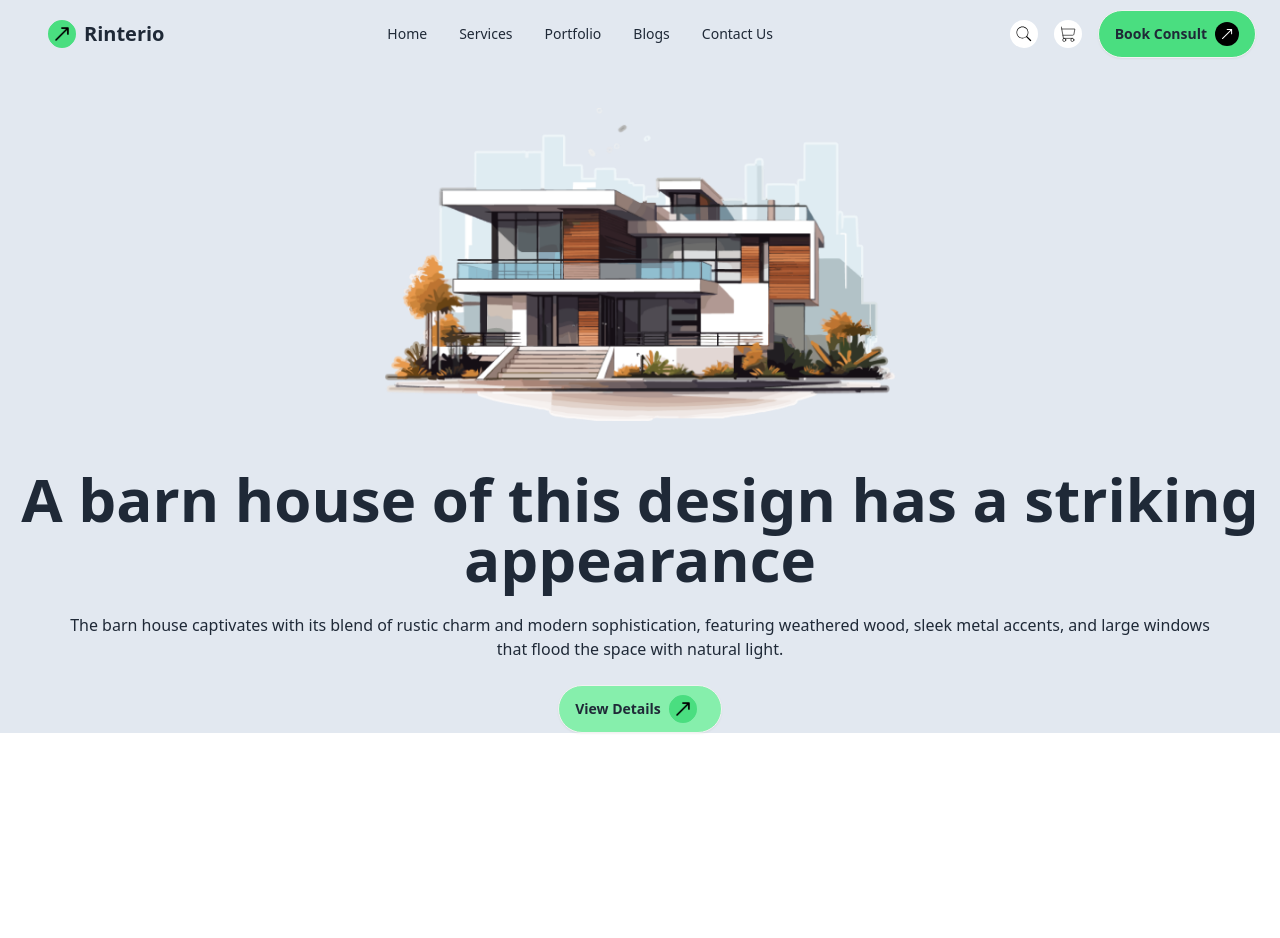
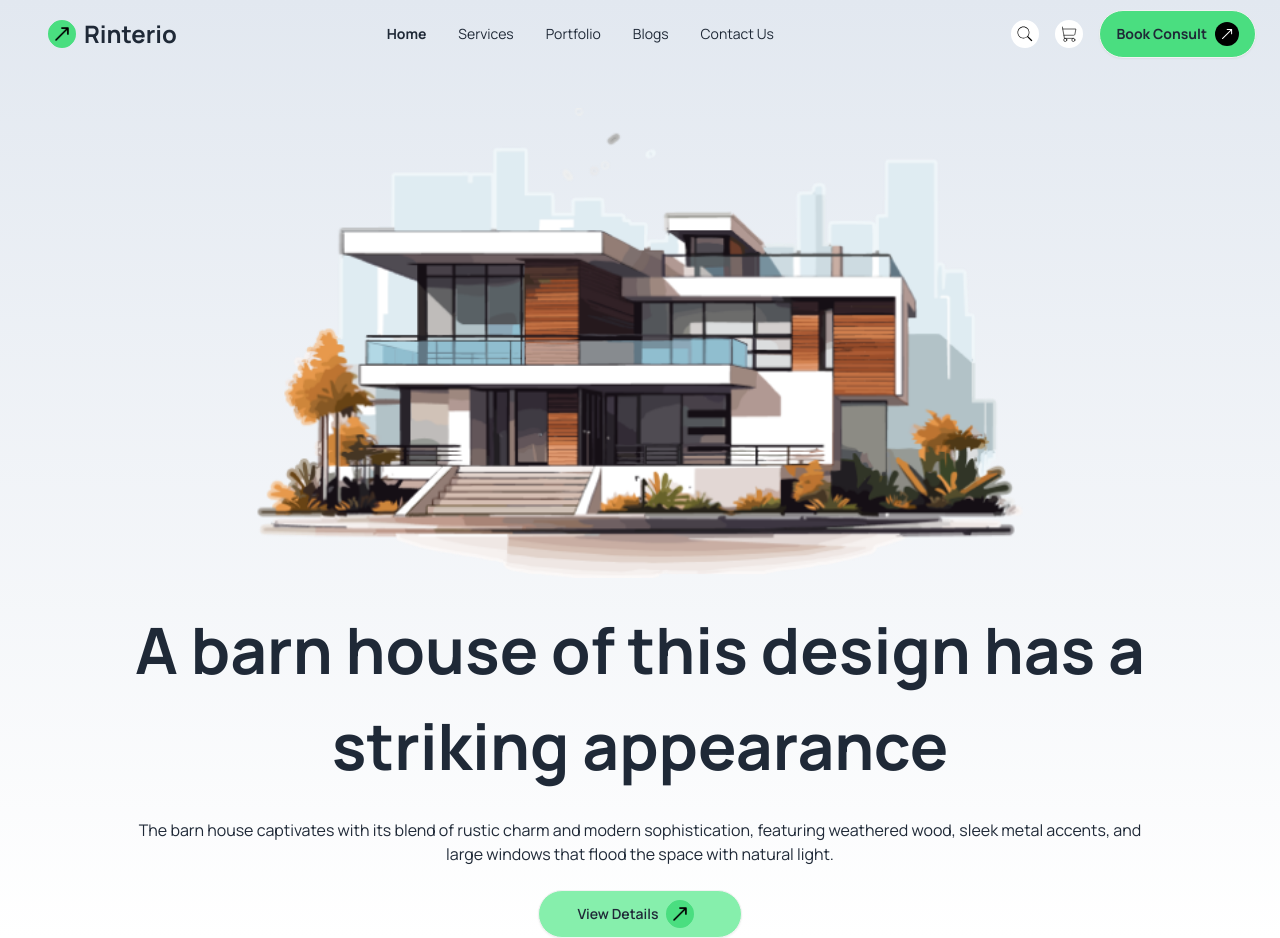
Before and after one commit to Shaon007/Rinterio, a plain HTML site: page index.html in a window 1280 px wide. Before the commit the page ends 800 px from the top, so only its background shows below. Drawn offline with nearby package versions, Linux system fonts and the light colour scheme.

Commit message:
added hero section

```diff
--- a/index.html
+++ b/index.html
@@ -8,21 +8,29 @@
   <!-- Daisy pluggin -->
   <link href="https://cdn.jsdelivr.net/npm/daisyui@4.12.10/dist/full.min.css" rel="stylesheet" type="text/css" />
   <script src="https://cdn.tailwindcss.com"></script>
-
+  <!-- font  -->
+  <link rel="preconnect" href="https://fonts.googleapis.com">
+  <link rel="preconnect" href="https://fonts.gstatic.com" crossorigin>
+  <link href="https://fonts.googleapis.com/css2?family=Manrope:wght@200..800&display=swap" rel="stylesheet">
+  <style>
+    .manrope {
+      font-family: "Manrope", sans-serif;
+    }
+  </style>
 </head>
 
-<body>
-  <header class="w-full bg-slate-200">
+<body class="manrope max-w-[1440px] mx-auto">
+  <header class="w-full  bg-gradient-to-b from-slate-200 to-white">
     <div class="container  mx-auto w-full">
       <div class="navbar ">
         <div class="navbar-start lg:w-1/3 ml-10 ">
 
           <img class="w-7 mr-2  bg-green-400 rounded-full p-1 -rotate-45" src="./assets/right-arrows.png" alt="">
-          <a class="font-bold text-xl">Rinterio</a>
+          <a class="font-bold text-xl lg:text-2xl">Rinterio</a>
         </div>
         <div class="navbar-center hidden lg:flex">
           <ul class="menu menu-horizontal px-1">
-            <li><a>Home</a></li>
+            <li><a class="font-bold">Home</a></li>
             <li><a>Services</a></li>
             <li><a>Portfolio</a></li>
             <li><a>Blogs</a></li>
@@ -31,15 +39,20 @@
         </div>
         <div class="navbar-end space-x-4 ">
           <!-- search icon -->
+          <div class="hidden sm:block">
             <?xml version="1.0" ?>
-          <!DOCTYPE svg PUBLIC '-//W3C//DTD SVG 1.1//EN' 'http://www.w3.org/Graphics/SVG/1.1/DTD/svg11.dtd'><svg class="w-7 bg-white rounded-full p-1 "
-            id="Layer_1" style="enable-background:new 0 0 512 512;" version="1.1" viewBox="0 0 512 512" width="512px"
-            xml:space="preserve" xmlns="http://www.w3.org/2000/svg" xmlns:xlink="http://www.w3.org/1999/xlink">
+            <!DOCTYPE svg PUBLIC '-//W3C//DTD SVG 1.1//EN' 'http://www.w3.org/Graphics/SVG/1.1/DTD/svg11.dtd'><svg
+              class="w-7 bg-white rounded-full p-1 " id="Layer_1" style="enable-background:new 0 0 512 512;"
+              version="1.1" viewBox="0 0 512 512" width="512px" xml:space="preserve" xmlns="http://www.w3.org/2000/svg"
+              xmlns:xlink="http://www.w3.org/1999/xlink">
               <path
                 d="M448.3,424.7L335,311.3c20.8-26,33.3-59.1,33.3-95.1c0-84.1-68.1-152.2-152-152.2c-84,0-152,68.2-152,152.2  s68.1,152.2,152,152.2c36.2,0,69.4-12.7,95.5-33.8L425,448L448.3,424.7z M120.1,312.6c-25.7-25.7-39.8-59.9-39.8-96.3  s14.2-70.6,39.8-96.3S180,80,216.3,80c36.3,0,70.5,14.2,96.2,39.9s39.8,59.9,39.8,96.3s-14.2,70.6-39.8,96.3  c-25.7,25.7-59.9,39.9-96.2,39.9C180,352.5,145.8,338.3,120.1,312.6z" />
             </svg>
+          </div>
           <!-- cart icon -->
-          <?xml version="1.0" ?><svg class="w-7 bg-white rounded-full p-1" viewBox="0 0 256 256" xmlns="http://www.w3.org/2000/svg">
+          <div class="hidden sm:block">
+            <?xml version="1.0" ?><svg class="w-7 bg-white rounded-full p-1" viewBox="0 0 256 256"
+              xmlns="http://www.w3.org/2000/svg">
               <rect fill="none" height="256" width="256" />
               <path d="M184,184H69.8L41.9,30.6A8,8,0,0,0,34.1,24H16" fill="none" stroke="#000" stroke-linecap="round"
                 stroke-linejoin="round" stroke-width="8" />
@@ -47,20 +60,26 @@
                 stroke-width="8" />
               <circle cx="184" cy="204" fill="none" r="20" stroke="#000" stroke-linecap="round" stroke-linejoin="round"
                 stroke-width="8" />
-            <path d="M62.5,144H188.1a15.9,15.9,0,0,0,15.7-13.1L216,64H48" fill="none" stroke="#000" stroke-linecap="round"
-              stroke-linejoin="round" stroke-width="8" />
+              <path d="M62.5,144H188.1a15.9,15.9,0,0,0,15.7-13.1L216,64H48" fill="none" stroke="#000"
+                stroke-linecap="round" stroke-linejoin="round" stroke-width="8" />
             </svg>
-
-          <a class="btn rounded-3xl bg-green-400 font-bold ">Book Consult <?xml version="1.0" ?><svg class="w-6 font-bold fill-white bg-black rounded-full p-1" viewBox="0 0 32 32" xmlns="http://www.w3.org/2000/svg">
+          </div>
+          <div class="hidden sm:block">
+            <a class="btn rounded-3xl bg-green-400 font-bold ">Book Consult
+              <?xml version="1.0" ?><svg class="w-6 font-bold fill-white bg-black rounded-full p-1" viewBox="0 0 32 32"
+                xmlns="http://www.w3.org/2000/svg">
                 <title />
                 <g data-name="Layer 2" id="Layer_2">
                   <path
                     d="M15.31,6.85a1,1,0,0,0,1,1h6.51L6.17,24.5a1,1,0,0,0,1.41,1.41L24.21,9.28v6.46a1,1,0,1,0,2,0v-9a.9.9,0,0,0-.9-.9h-9A1,1,0,0,0,15.31,6.85Z" />
                 </g>
-          </svg></a>
-          <div class="dropdown">
+              </svg>
+            </a>
+          </div>
+          <div class="dropdown ">
             <div tabindex="0" role="button" class="btn btn-ghost lg:hidden ">
-              <svg xmlns="http://www.w3.org/2000/svg" class="h-5 w-5" fill="none" viewBox="0 0 24 24" stroke="currentColor">
+              <svg xmlns="http://www.w3.org/2000/svg" class="bg-white rounded-full p-1 w-8" fill="none"
+                viewBox="0 0 24 24" stroke="currentColor">
                 <path stroke-linecap="round" stroke-linejoin="round" stroke-width="2" d="M4 6h16M4 12h8m-8 6h16" />
               </svg>
             </div>
@@ -86,20 +105,30 @@
         </div>
       </div>
     </div>
-    <div>
-      <img class="w-2/5 mt-10 mx-auto" src="./assets/banner.png" alt=""><br>
-      <div class="container mx-auto">
-        <h2 class=" text-6xl font-bold text-center mt-6">A barn house of this design has a striking appearance</h2>
-        <h3 class="text-center my-6 mx-14">The barn house captivates with its blend of rustic charm and modern sophistication, featuring weathered wood, sleek
+    <!-- hero section -->
+    <div class="flex-col">
+      <div class="">
+        <img class="w-3/5 mt-10 mx-auto" src="./assets/banner.png" alt="">
+      </div>
+      <div class="container w-4/5 mx-auto">
+        <h2 class="text-[26px] sm:text-[28px] md:text-[36px] lg:text-[64px] font-bold  text-center mt-6">A barn house of
+          this design has a striking appearance</h2>
+        <h3 class="text-center my-6">The barn house captivates with its blend of rustic charm and modern sophistication,
+          featuring weathered wood, sleek
           metal accents, and large windows that flood the space with natural light.</h3>
-        <div class="flex justify-center"><button class="btn rounded-3xl bg-green-300 ">View Details <img
-            class="w-7 mr-2  bg-green-400 rounded-full p-1 -rotate-45" src="./assets/right-arrows.png" alt=""> </button>
+        <div class="flex justify-center"><button
+            class="btn rounded-3xl bg-green-300 w-full sm:w-full md:w-1/4 lg:w-1/5 p-1">View Details <img
+              class="w-7 mr-2  bg-green-400 rounded-full p-1 -rotate-45" src="./assets/right-arrows.png" alt="">
+          </button>
         </div>
       </div>
     </div>
   </header>
   <main>
+   <!-- About Section -->
+    <div>
 
+    </div>
   </main>
   <footer>
 
```
Lines whose indentation alone changed are shown as unchanged.
